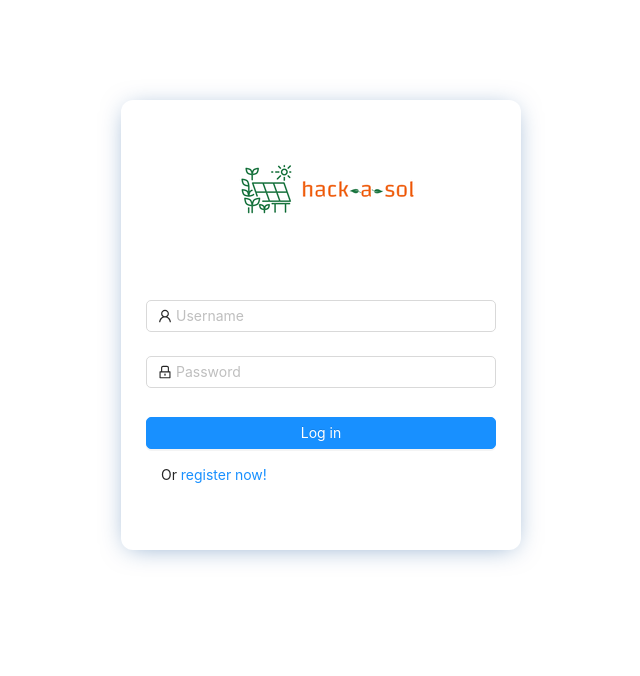
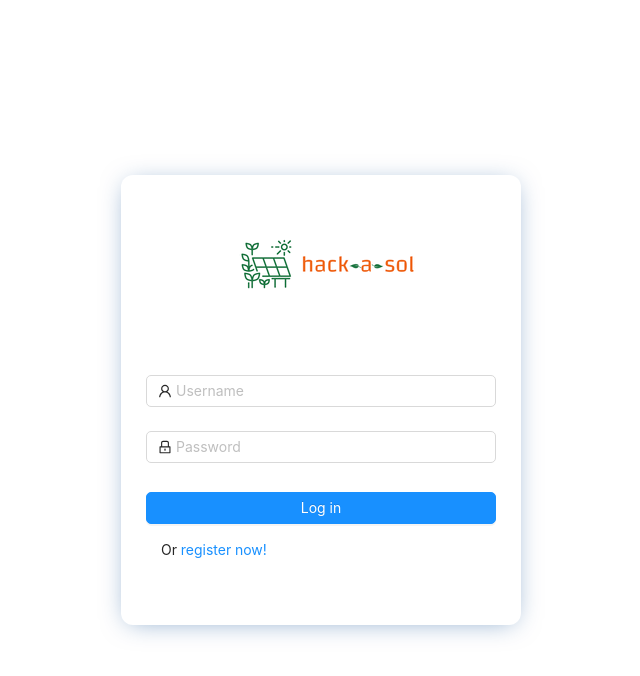
Before and after one commit to mihaiburada/hack-a-sol, a Next.js app: page /content/login in a window 1280 px wide. Shown: the top 676 px of the page, without its empty margins (319-959 px from the left). Built offline with nearby package versions, Linux system fonts and the light colour scheme.

Commit message:
refactor login page

```diff
--- a/pages/content/login.tsx
+++ b/pages/content/login.tsx
@@ -4,20 +4,22 @@ import { Form, Input, Button, Checkbox, Grid, Row, Col } from "antd";
 import { UserOutlined, LockOutlined } from "@ant-design/icons";
 import Image from "next/image";
 import { url } from "inspector";
+import { useRouter } from "next/router";
 
 const LoginForm = () => {
-  const onFinish = (values) => {
+  const router = useRouter()
+  const onFinish = (values:any) => {
     console.log("Received values of form: ", values);
+    router.push('/content/computations')
   };
-
-  const backgorundImageUrl = "../../public/min_bg.jpeg";
 
   return (
     <div
       style={{
         display: "flex",
         justifyContent: "center",
-        marginTop: "100px",
+        alignItems: 'center',
+        height: '100%'
       }}
     >
       <Col
```
